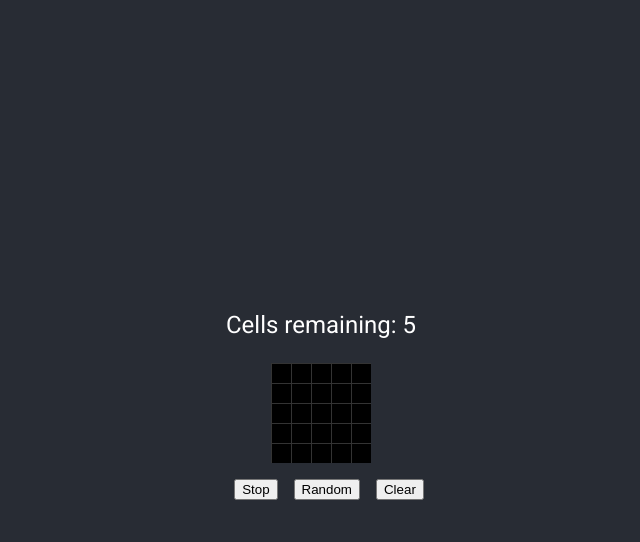
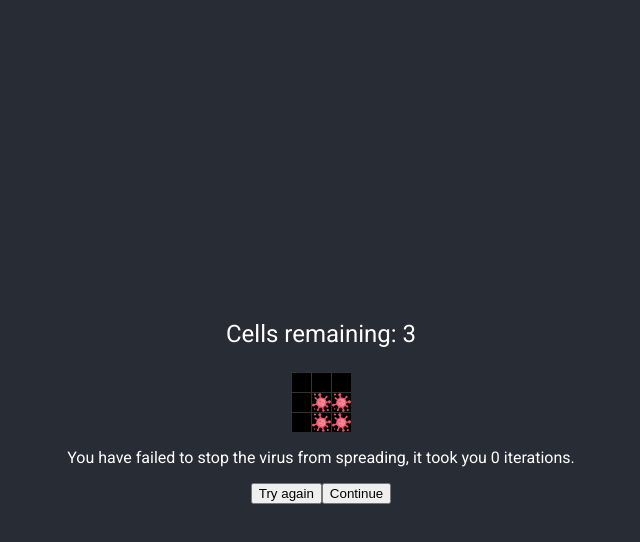
Before and after one commit to MihkelKuuskyll/gamejam, a React (Create React App) app: page / in a window 1280 px wide. Both pictures are taken after a click on the button "Run". Shown: the top 542 px of the page, without its empty margins (319-959 px from the left). Built offline with nearby package versions, Linux system fonts and the light colour scheme.

Commit message:
level change works, buttons work as intended changed success/fail strings

```diff
--- a/src/components/game/game.tsx
+++ b/src/components/game/game.tsx
@@ -8,21 +8,42 @@ import { CellType, Cell, getRandomCellType, Board, activateSuperSpreaders, activ
 import sampleSize from 'lodash/sampleSize';
 
 export default function Game() {
-    const { height, width, cellSize, map, maxClicks } = getLevel(8);
-    const rows = height / cellSize;
-    const columns = width / cellSize;
     let boardRef: any;
+    const [height, setHeight] = useState(0);
+    const [width, setWidth] = useState(0);
+    const [cellSize,setCellSize] = useState(0);
+    const [map, setMap] = useState<Board>([]);
+    const [maxClicks,setMaxClicks] = useState(0);
     const [board, setBoard] = useState<Board>(map);
     const [cells, setCells] = useState<Cell[]>([]);
     const [interval, setInterval] = useState(500);
+    const [isLoading, setIsLoading] = useState(true);
     const [isRunning, setIsRunning] = useState(false);
     const [message, setMessage] = useState('');
     const [cellsUsed, setCellsUsed] = useState(0);
     const [turnCounter, setTurnCounter] = useState(0);
+    const [currentLevel, setCurrentLevel] = useState(1);
+    const rows = height / cellSize;
+    const columns = width / cellSize;
+    const [hasRoundEnded,setHasRoundEnded] = useState(false);
 
     useEffect(() => {
+        if (isLoading) {
+            return;
+        }
         setCells(makeCells());
     }, [board]);
+
+    useEffect(() => {
+        const level = getLevel(currentLevel);
+        setHeight(level.height);
+        setWidth(level.width);
+        setCellSize(level.cellSize);
+        setMap(level.map);
+        setMaxClicks(level.maxClicks);
+        setIsLoading(false);
+        setBoard(level.map);
+    },[currentLevel] );
 
     useInterval(() => {
         if (isRunning) {
@@ -42,6 +63,7 @@ export default function Game() {
              setIsRunning(false);
              const messageType = getIsEmptyBoard(newBoard) ? 'success' : 'fail';
              setMessage(levelEndMessage[messageType](turnCounter));
+             setHasRoundEnded(true);
              }
         setTurnCounter(turnCounter+1);
 
@@ -220,15 +242,31 @@ export default function Game() {
 
             <div className="Controls">
                     {isRunning ?
-                        <button className="button" onClick={stopGame}>Stop</button> :
+                    <>
+                        <button className="button" onClick={stopGame}>Stop</button>
+                    </>:
+                    null
+                    }
+                    {!hasRoundEnded && !isRunning ?
+                    <>
                         <button className="button" onClick={runGame}>Run</button>
+                        <button className="button" onClick={handleRandom}>Random</button>
+                        <button className="button" onClick={() => {handleClear(); setHasRoundEnded(false);}}>Clear</button>
+                    </>:
+                    null
                     }
-                        <button className="button" onClick={handleRandom}>Random</button>
-                        <button className="button" onClick={handleClear}>Clear</button>
             </div>
             <div className="Message">
-                {message}
-            </div>
+                <p>{message}</p>
+                {!isRunning && hasRoundEnded?
+                <>
+                <button className="nextButton" onClick={() => {handleClear(); setHasRoundEnded(false);}}>Try again</button>
+                <button className="nextButton" onClick={() => {setCurrentLevel(currentLevel + 1);setHasRoundEnded(false);setMessage('');}}>Continue</button>
+                </> :
+                null
+                }
+
+             </div>
         </div>
     );
 }
--- a/src/services/levels.ts
+++ b/src/services/levels.ts
@@ -1,4 +1,4 @@
-import { CellType } from "./cell";
+import { CellType, Board } from "./cell";
 
 
 const level1 = {
@@ -107,10 +107,10 @@ type Level = {
     height: number;
     width: number;
     maxClicks: number;
-    map: CellType[][];
+    map: Board;
 }
 
 export const levelEndMessage = {
-    success: (turnCounter: number) => `GG, you did it! It took ${turnCounter} iterations. Next time it won't be as easy!`,
-    fail: (turnCounter: number) => `You have failed to stop the virus from spreading, it took ${turnCounter} iterations.`,
+    success: (turnCounter: number) => `GG, you did it! It took ${turnCounter} you iterations. Next time it won't be as easy!`,
+    fail: (turnCounter: number) => `You have failed to stop the virus from spreading, it took you  ${turnCounter} iterations.`,
 };
```
